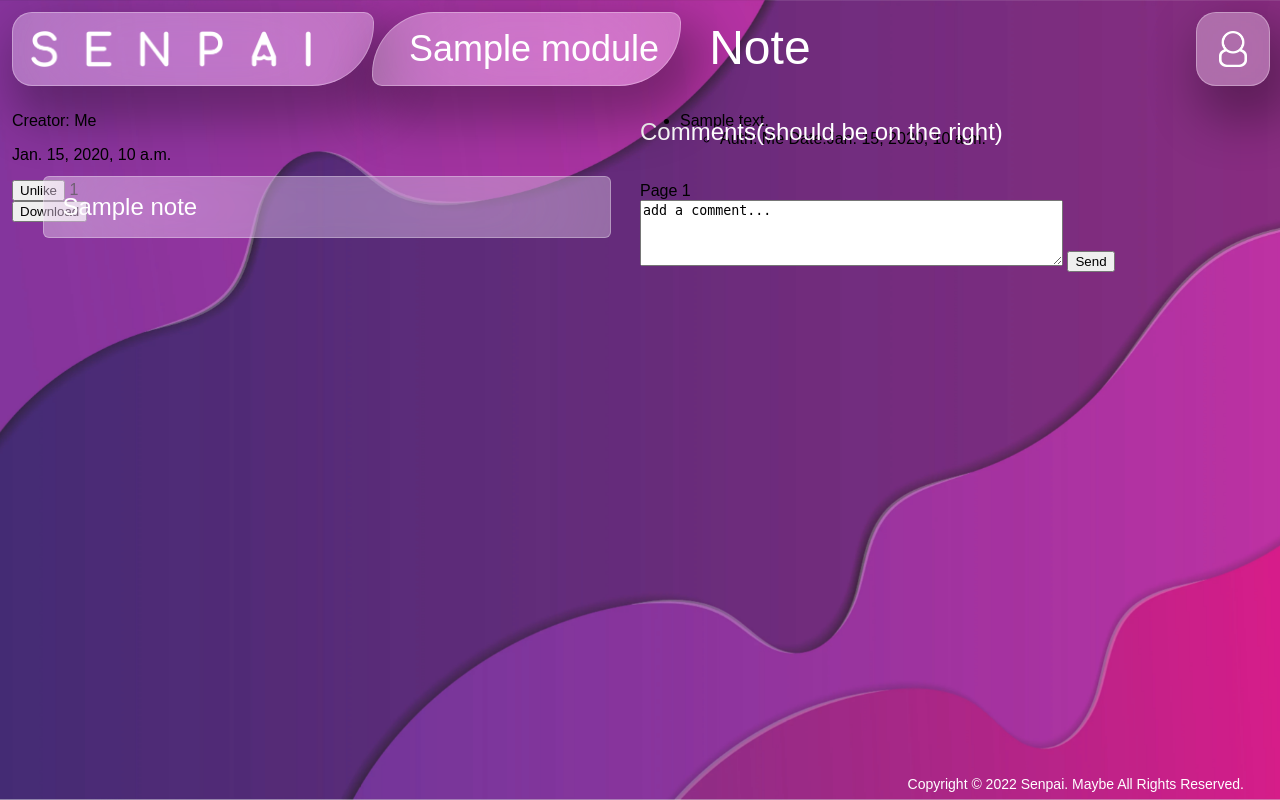
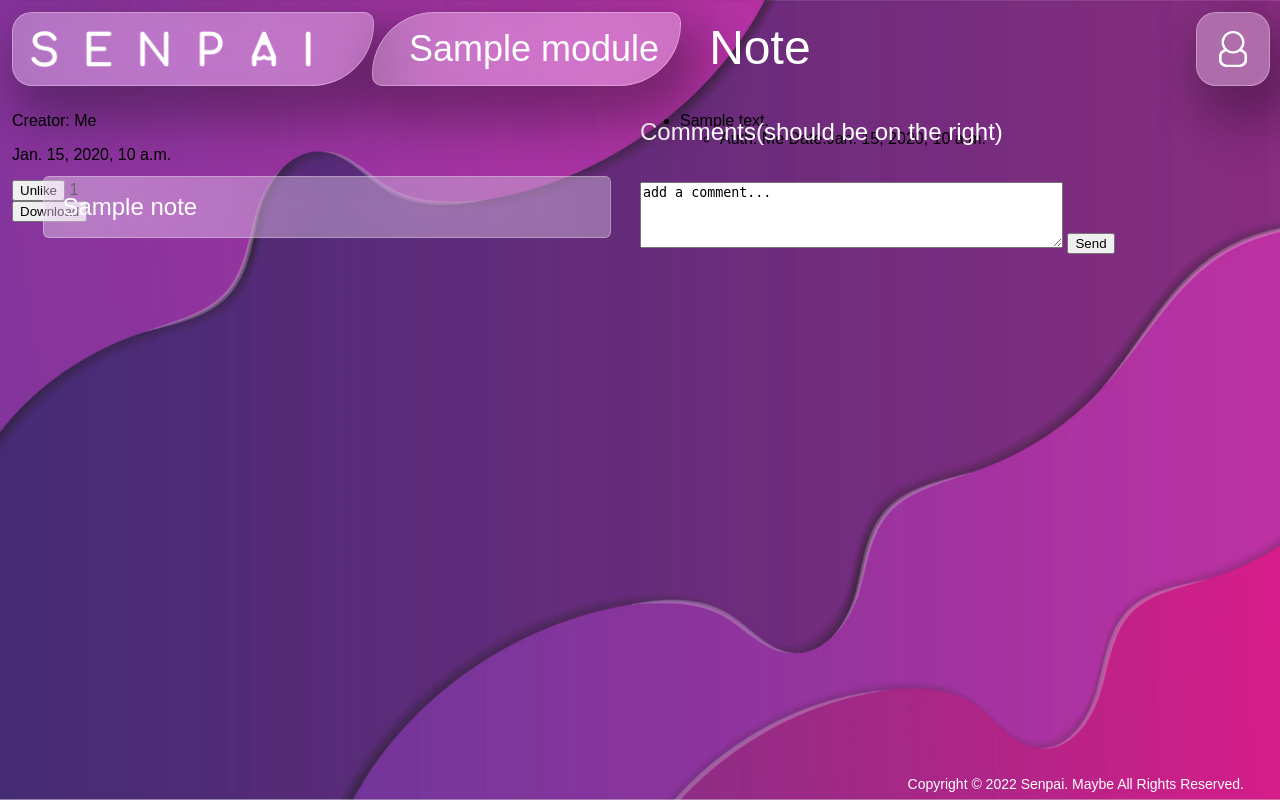
Before and after one commit to ooogood/Senpai_ITechProject, a Django app: page /senpai/note/1 in a window 1280 px wide. Run offline with Django 3.2, Linux system fonts and the light colour scheme; a user stored in the database is signed in; tables that the repository leaves empty hold one stand-in row (values such as "Sample post").

Commit message:
remove comments change page

```diff
--- a/senpai/templatetags/senpai_template_tags.py
+++ b/senpai/templatetags/senpai_template_tags.py
@@ -73,16 +73,10 @@ def get_sorted_notes(module=None, sort_type='lik'):
 
 # for note pages
 @register.inclusion_tag('senpai/commentlist.html')
-def get_comments(note, user, cmt_page=1):
+def get_comments(note, user):
 	context_dict = {}
-	cmt_per_page = 6
-	start_idx = cmt_per_page * (cmt_page - 1)
-	end_idx = cmt_per_page * (cmt_page)
 	all_cmt = Comment.objects.filter(note=note).order_by('-date')
-	context_dict['comments'] = all_cmt[start_idx:end_idx]
-	context_dict['cmt_page_num'] = cmt_page
-	context_dict['has_prev'] = (cmt_page > 1)
-	context_dict['has_next'] = (end_idx < all_cmt.count())
+	context_dict['comments'] = all_cmt
 	context_dict['user'] = user
 	return context_dict
 
--- a/senpai/views.py
+++ b/senpai/views.py
@@ -69,17 +69,11 @@ class NotePage(View):
         context_dict = {}
         if request.is_ajax():
             note = Note.objects.get(id=note_id)
-            change_page_num = int(request.GET.get('page_num', -1))
-            if change_page_num == -1:
-                # add a comment to this note
-                c = Comment.objects.create(note=note, user=request.user, content=request.GET['txt'])
-                c.save()
-                result_dict = get_comments(note, request.user)
-                return render(request, 'senpai/commentlist.html', context=result_dict)
-            else:
-                # change comment page
-                result_dict = get_comments(note, request.user, change_page_num)
-                return render(request, 'senpai/commentlist.html', context=result_dict)
+            # add a comment to this note
+            c = Comment.objects.create(note=note, user=request.user, content=request.GET['txt'])
+            c.save()
+            result_dict = get_comments(note, request.user)
+            return render(request, 'senpai/commentlist.html', context=result_dict)
         try:
             context_dict['note'] = Note.objects.get(id=note_id)
             context_dict['module'] = context_dict['note'].module
--- a/static/js/note_page.js
+++ b/static/js/note_page.js
@@ -5,26 +5,6 @@ $(document).ready(function() {
 			{},
 			function(response) {
 				$('.content.preview.like_info').html(response);
-			})
-	});
-	$(".content.commentarea.commentpage").on('click',"#prev_cmt_page",function(){
-		$.get($(location).attr('href'),
-			{
-				page_num: parseInt( $("#cmt_page_num").text() ) - 1
-			},
-			function(response) {
-				$('.content.commentarea.commentpage').html(response);
-			})
-	});
-	$(".content.commentarea.commentpage").on('click',"#next_cmt_page",function(){
-
-		console.log( parseInt( $("#cmt_page_num").text() ) + 1 )
-		$.get($(location).attr('href'),
-			{
-				page_num: parseInt( $("#cmt_page_num").text() ) + 1
-			},
-			function(response) {
-				$('.content.commentarea.commentpage').html(response);
 			})
 	});
 	$("#btn_add_comment").click(function(){
--- a/templates/senpai/commentlist.html
+++ b/templates/senpai/commentlist.html
@@ -19,13 +19,3 @@
 	<strong>This note has no comment yet.</strong>
 {% endif %}
 <br>
-
-<div class="content commentarea switch_page">
-	{% if has_prev == True %}
-		<button class="content commentarea prev_page" type="button" id="prev_cmt_page">Prev</button>
-	{% endif %}
-	<div class="content commentarea page_id">Page <span id="cmt_page_num">{{ cmt_page_num }}</span></div>
-	{% if has_next == True %}
-		<button class="content commentarea next_page" type="button" id="next_cmt_page">Next</button>
-	{% endif %}
-</div>
```
